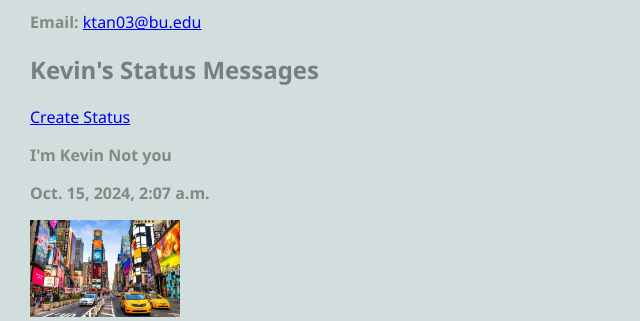
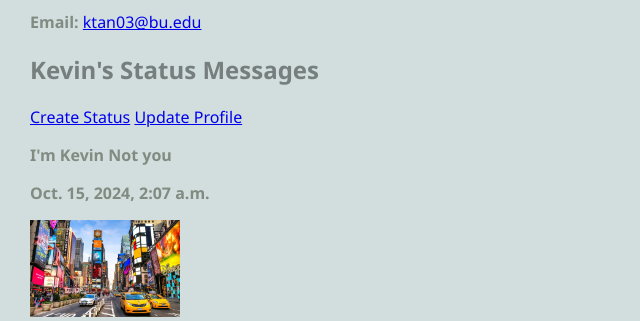
Before and after one commit to KevinTan25/cs412-django, a Django app: page /mini_fb/profile/1/ in a window 1280 px wide. Shown: the part 618-939 px from the top of the page, without its empty margins (0-640 px from the left). Run offline with Django 5.2, Linux system fonts and the light colour scheme; data comes from the database, SQL or seed files in the repository; both versions use the stored data as it was after the commit.

Commit message:
Updating an Existing Profile

```diff
--- a/mini_fb/forms.py
+++ b/mini_fb/forms.py
@@ -22,3 +22,9 @@ class CreateStatusMessageForm(forms.ModelForm):
     class Meta:
         model = StatusMessage
         fields = ['message']
+
+
+class UpdateProfileForm(forms.ModelForm):
+    class Meta:
+        model = Profile
+        fields = ['city', 'email', 'image_url']
--- a/mini_fb/templates/mini_fb/show_profile.html
+++ b/mini_fb/templates/mini_fb/show_profile.html
@@ -13,6 +13,7 @@
     <h2>{{ profile.first_name }}'s Status Messages</h2>
     <ul>
         <a href="{% url 'create_status' profile.pk %}">Create Status</a>
+        <a href="{% url 'update_profile' profile.pk %}">Update Profile</a>
         {% for status in profile.get_status_messages %}
         <li>
             <p><strong>{{ status.message }}</strong></p>
--- a/mini_fb/urls.py
+++ b/mini_fb/urls.py
@@ -12,4 +12,5 @@ urlpatterns = [
     path(r'profile/<int:pk>/', views.ShowProfilePageView.as_view(), name='show_profile'),
     path(r'create_profile/', views.CreateProfileView.as_view(), name="create_profile"),
     path(r'profile/<int:pk>/create_status/', views.CreateStatusMessageView.as_view(), name='create_status'),
+    path(r'profile/<int:pk>/update/', views.UpdateProfileView.as_view(), name='update_profile'),
 ]
--- a/mini_fb/views.py
+++ b/mini_fb/views.py
@@ -7,6 +7,7 @@ from django.views.generic import ListView
 from .models import * # import the models (e.g., Profile)
 from django.views.generic import DetailView
 from django.views.generic import CreateView
+from django.views.generic import UpdateView
 from .forms import *
 from django.urls import reverse
 
@@ -59,3 +60,12 @@ class CreateStatusMessageView(CreateView):
 
     def get_success_url(self):
         return reverse('show_profile', kwargs={'pk': self.kwargs['pk']})
+
+class UpdateProfileView(UpdateView):
+    model = Profile
+    form_class = UpdateProfileForm
+    template_name = 'mini_fb/update_profile_form.html'
+
+    def get_success_url(self):
+        '''Return the URL to redirect to after successfully submitting form.'''
+        return reverse('show_profile', kwargs={'pk': self.object.pk})
```
Also changed, not shown: mini_fb/templates/mini_fb/update_profile_form.html (added, +25 -0 lines), db.sqlite3.
